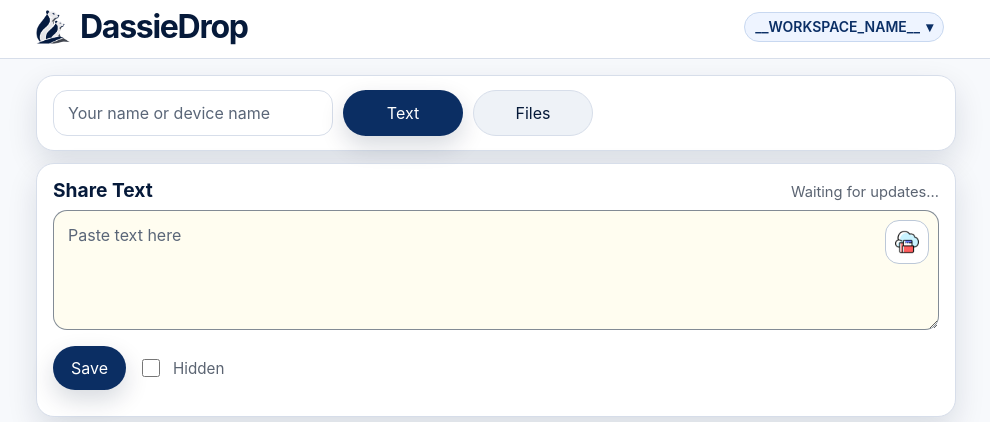
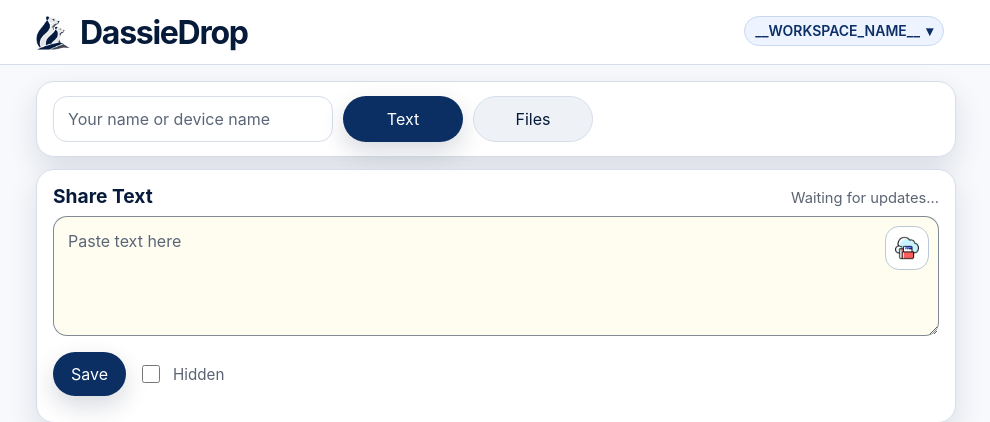
Before and after one commit to vossie/LanDrop, a Python web app: template templates/index.html in a window 1280 px wide. Shown: the top 422 px of the page, without its empty margins (144-1134 px from the left). Run offline with Jinja, Linux system fonts and the light colour scheme; the template is opened without the code that fills it, so the values that code supplies are empty.

Commit message:
Adjust header logo alignment

```diff
--- a/assets/app.css
+++ b/assets/app.css
@@ -30,11 +30,11 @@
   padding-top: 10px;
 }
 .shell-header {
-  padding-top: 18px;
-  padding-bottom: 14px;
+  padding-top: 16px;
+  padding-bottom: 16px;
 }
 .hero {
-  padding: 0;
+  padding: 4px 0 0;
   max-width: 920px;
   margin: 0 auto;
 }
@@ -194,6 +194,7 @@
   line-height: 1;
   text-decoration: none;
   color: inherit;
+  transform: translateY(2px);
 }
 .workspace-pill {
   display: inline-flex;
```
